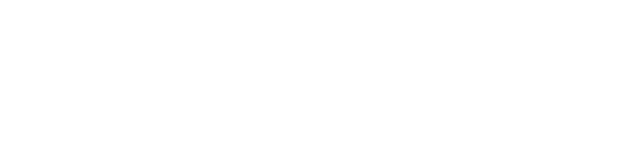
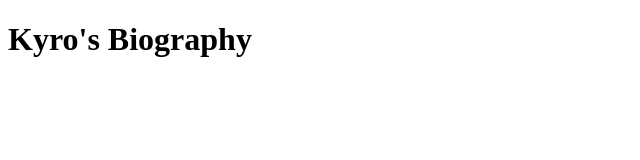
Before and after one commit to saydejade/webpage, a plain HTML site: page biography.html in a window 1280 px wide. Shown: the whole page, without its empty margins (0-640 px from the left). Drawn offline with Linux system fonts and the light colour scheme.

Commit message:
Added the title kyros biography using a header element.

```diff
--- a/biography.html
+++ b/biography.html
@@ -1,9 +1,12 @@
 <!doctype html>
 <html>
 
-<head></head>
+<head>
+</head>
 
-<body></body>
+<body>
+    <h1>Kyro's Biography</h1>
+</body>
 
 
 </html>
```
